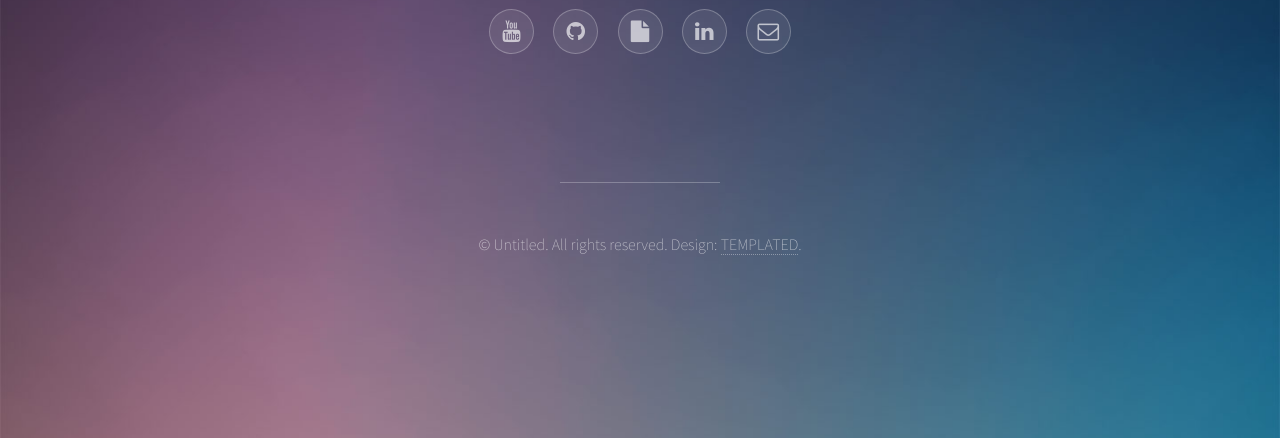
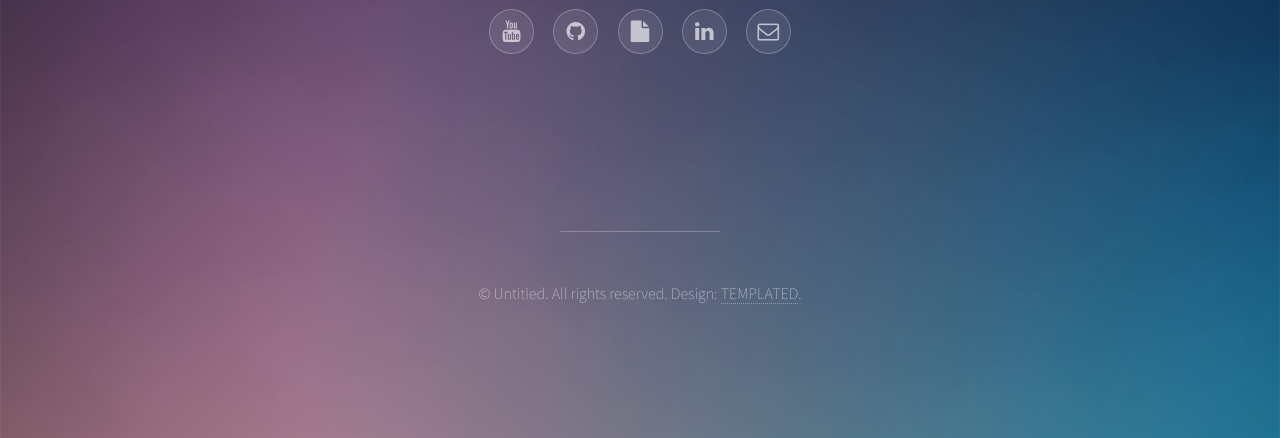
Before and after one commit to alexcurnow/my-portfolio, a plain HTML site: page index.html in a window 1280 px wide. Shown: the part 362-800 px from the top of the page. Drawn offline with Linux system fonts and the light colour scheme.

Commit message:
changed link description element size

```diff
--- a/assets/css/main.css
+++ b/assets/css/main.css
@@ -13,6 +13,7 @@
 .myWork {
   display: flex;
   justify-content: center;
+  min-height: 1.75em;
 }
 
 html,
```
